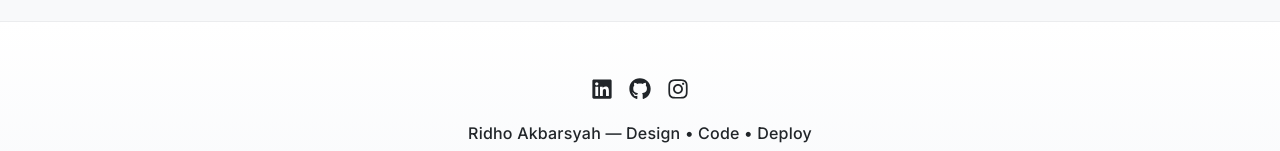
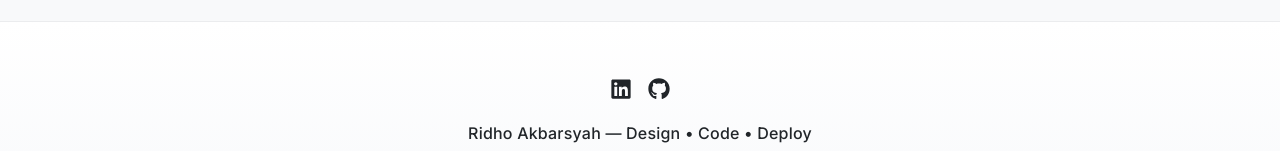
Before and after one commit to ridhoakbarsyah23/portfolio-next, a Next.js app: page / in a window 1280 px wide. Shown: the part 2876-3027 px from the top of the page. Built offline with nearby package versions, Linux system fonts and the light colour scheme.

Commit message:
update: remove instagram

```diff
--- a/src/components/FooterSection.tsx
+++ b/src/components/FooterSection.tsx
@@ -23,9 +23,9 @@
           <a href="https://github.com/ridhoakbarsyah23" target="_blank" rel="noopener noreferrer" className={`text-decoration-none ${darkMode ? "text-light" : "text-dark"}`} style={{ fontSize: 22 }}>
             <FaGithub />
           </a>
-          <a href="https://www.instagram.com/ridhoakbarsyah_?igsh=MWd0aTlhZmZqZjR0eg==" target="_blank" rel="noopener noreferrer" className={`text-decoration-none ${darkMode ? "text-light" : "text-dark"}`} style={{ fontSize: 22 }}>
+          {/* <a href="https://www.instagram.com/ridhoakbarsyah_?igsh=MWd0aTlhZmZqZjR0eg==" target="_blank" rel="noopener noreferrer" className={`text-decoration-none ${darkMode ? "text-light" : "text-dark"}`} style={{ fontSize: 22 }}>
             <FaInstagram />
-          </a>
+          </a> */}
         </div>
 
         <p className="mb-1 fw-medium fs-6">Ridho Akbarsyah — Design • Code • Deploy</p>
```
